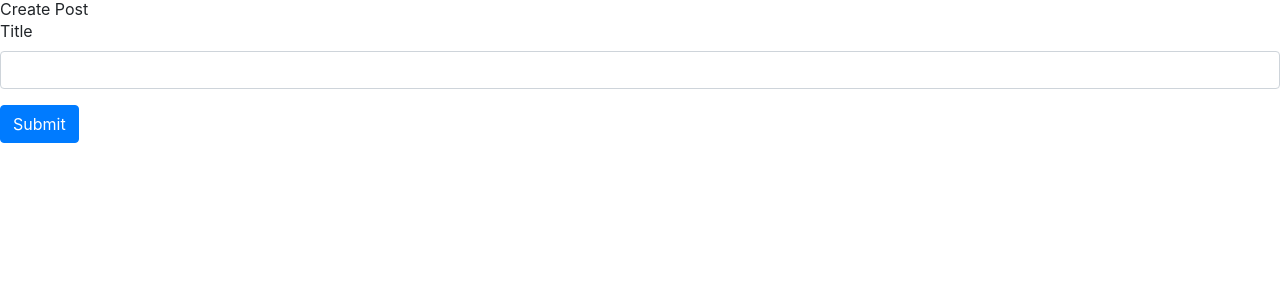
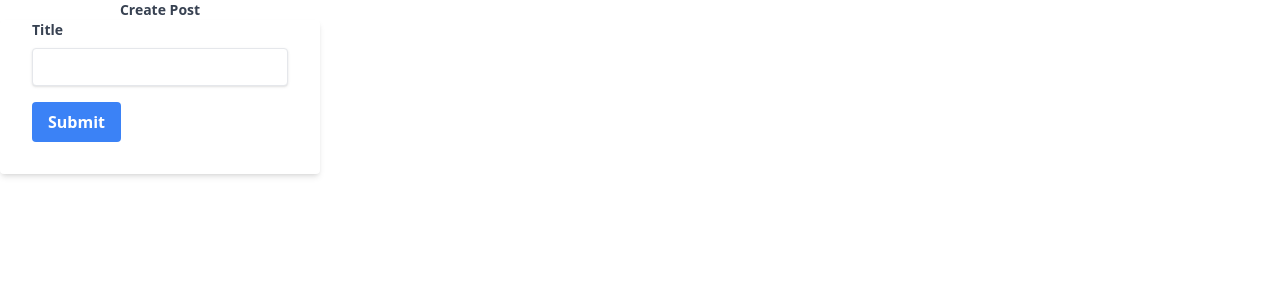
Before and after one commit to CodeLeom/blog, a React (Create React App) app in the folder client/: page / in a window 1280 px wide. Shown: the top 300 px of the page. Built offline with nearby package versions, Linux system fonts and the light colour scheme.

Commit message:
styled the form wit tailwind

```diff
--- a/client/public/index.html
+++ b/client/public/index.html
@@ -12,12 +12,6 @@
     <link rel="apple-touch-icon" href="%PUBLIC_URL%/logo192.png" />
     <link rel="manifest" href="%PUBLIC_URL%/manifest.json" />
 
-    <link
-      rel="stylesheet"
-      href="https://stackpath.bootstrapcdn.com/bootstrap/4.3.1/css/bootstrap.min.css"
-      integrity="sha384-ggOyR0iXCbMQv3Xipma34MD+dH/1fQ784/j6cY/iJTQUOhcWr7x9JvoRxT2MZw1T"
-      crossorigin="anonymous"
-    />
     <title>Blog App</title>
   </head>
   <body>
--- a/client/src/App.js
+++ b/client/src/App.js
@@ -2,8 +2,8 @@
 
 function App() {
   return (
-    <div>
-        <h1>Create Post</h1>
+    <div className="w-full max-w-xs">
+        <h1 className="text-gray-700 text-sm font-bold text-center">Create Post</h1>
         <PostCreate />
     </div>
   );
--- a/client/src/PostCreate.js
+++ b/client/src/PostCreate.js
@@ -2,15 +2,15 @@
 
 function PostCreate() {
   return (
-    <div>
-      <form>
-        <div className='form-group'>
-            <label>
+    <div className='w-full max-w-xs'>
+      <form className='bg-white shadow-md rounded px-8 pt--6 pb-8 mb-4'>
+        <div className='mb-4'>
+            <label className='block text-gray-700 text-sm font-bold mb-2' for='title'>
                 Title
             </label>
-            <input className='form-control' />
+            <input className='shadow appearance-none border rounded w-full py-2 px-3 text-gray-700 leading-tight focus:outline-none focus:shadow-outline' />
         </div>
-        <button className='btn btn-primary'>Submit</button>
+        <button className='bg-blue-500 hover:bg-blue-700 text-white font-bold py-2 px-4 rounded focus:outline-none focus:shadow-outline' type='button'>Submit</button>
       </form>
     </div>
   )
```
Also changed, not shown: client/public/manifest.json.
